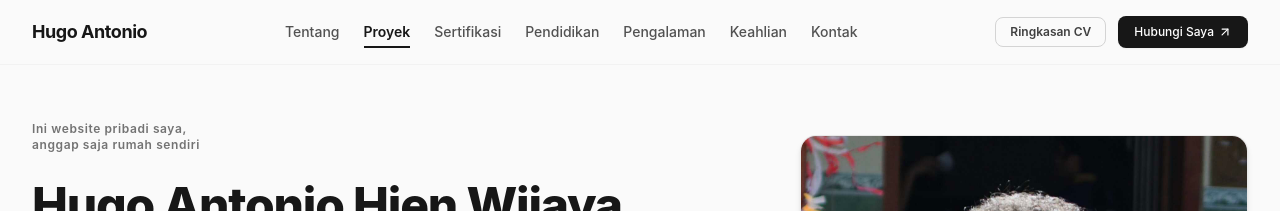
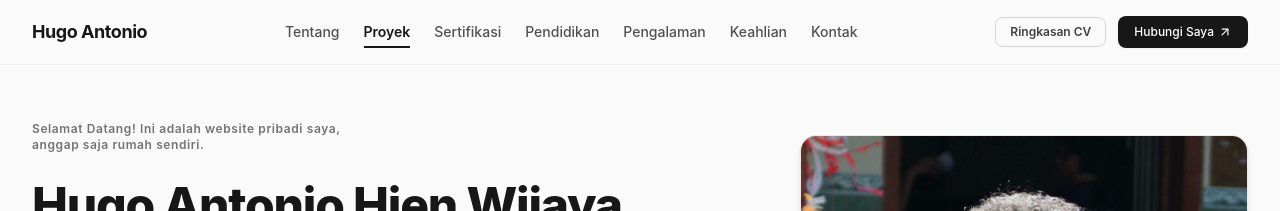
Before and after one commit to alberthugo17/alberthugo17.github.io, a React (Vite) app: page / in a window 1280 px wide. Shown: the top 211 px of the page. Built offline with nearby package versions, Linux system fonts and the light colour scheme.

Commit message:
Edit wellcoming text

```diff
--- a/src/components/HeroSection.tsx
+++ b/src/components/HeroSection.tsx
@@ -29,8 +29,8 @@ export const HeroSection: React.FC<HeroSectionProps> = ({
             {/* Editorial Kicker */}
             <div className="flex items-center gap-2 text-xs font-semibold tracking-wider text-neutral-500 dark:text-neutral-400">
               <span>
-                Ini website pribadi saya, <br />
-                anggap saja rumah sendiri
+                Selamat Datang! Ini adalah website pribadi saya, <br />
+                anggap saja rumah sendiri.
               </span>
             </div>
 
```
